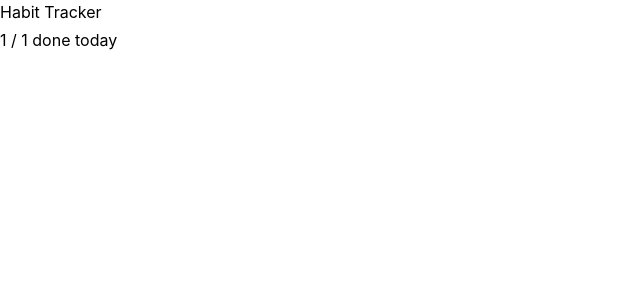
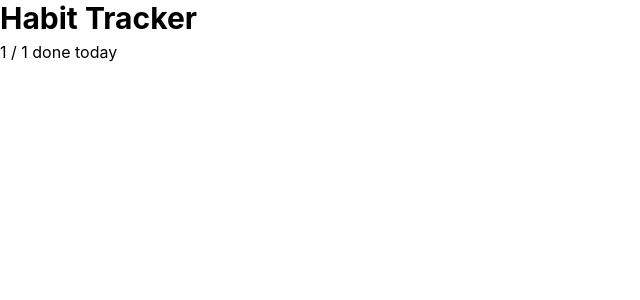
Before and after one commit to Devanshukoli/habitkit, a React (Vite) app: page / in a window 1280 px wide. Shown: the top 300 px of the page, without its empty margins (0-640 px from the left). Built offline with nearby package versions, Linux system fonts and the light colour scheme.

Commit message:
made h1 element bold

```diff
--- a/src/App.tsx
+++ b/src/App.tsx
@@ -4,7 +4,7 @@ function Header() {
     <>
       <header className="flex items-center justify-between">
         <div className="flex flex-col gap-1">
-          <h1>Habit Tracker</h1>
+          <h1 className="text-3xl font-bold">Habit Tracker</h1>
           <span>1 / 1 done today</span>
         </div>
         <div></div>
```
